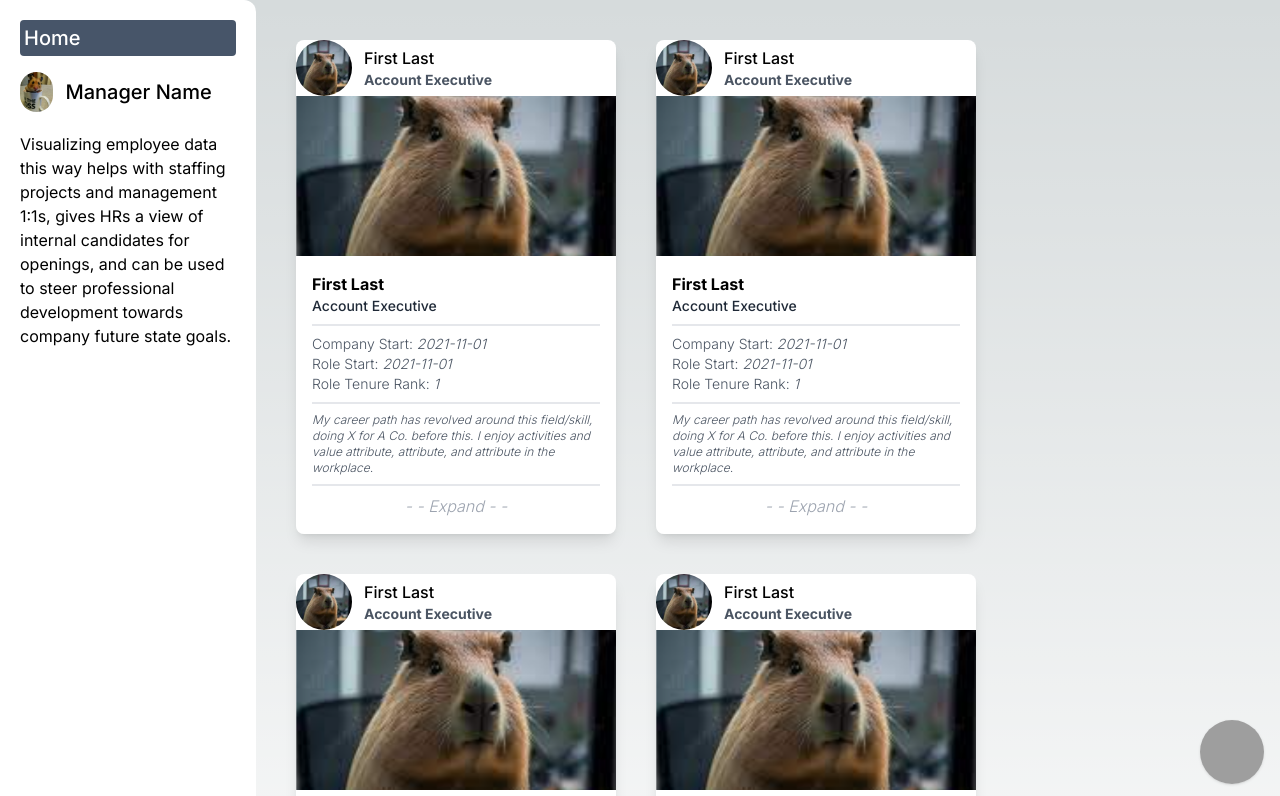
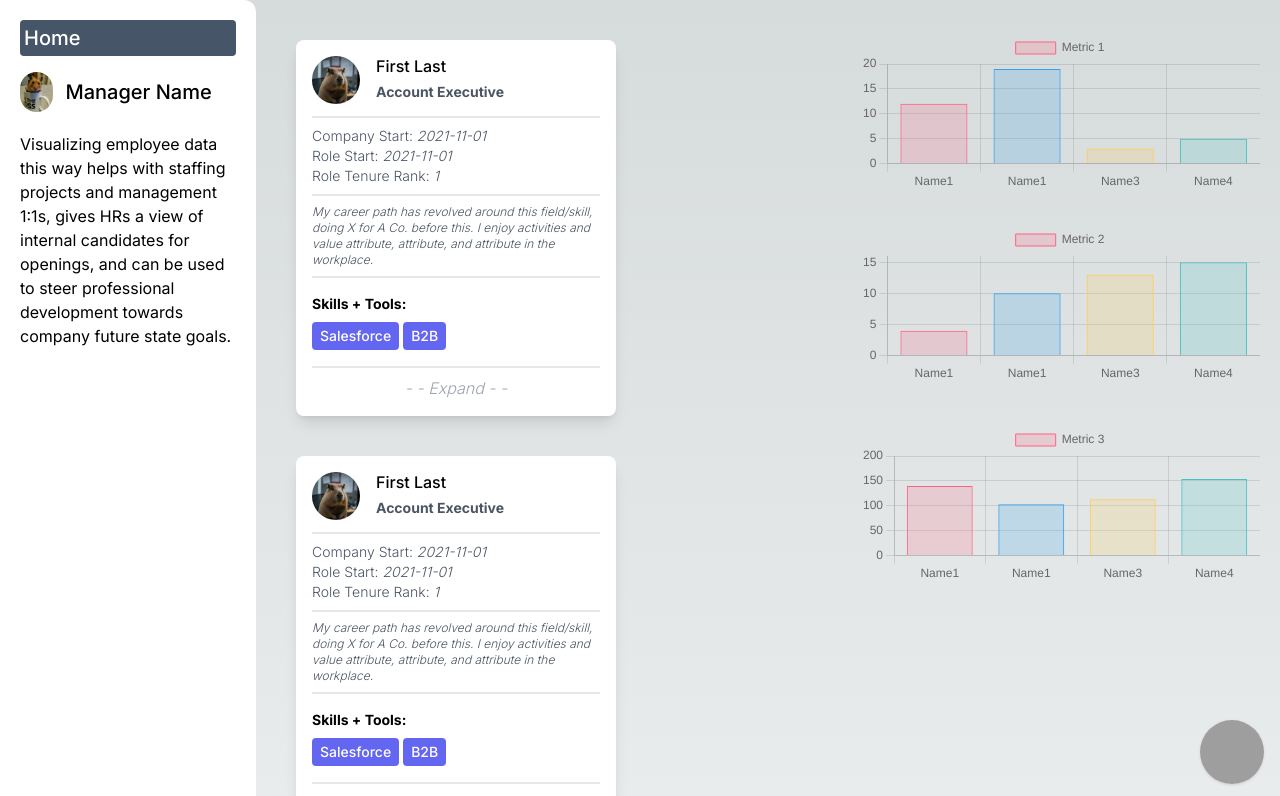
Before and after one commit to jjward25/upskill, a Next.js app: page /myteam in a window 1280 px wide. Shown: the top 796 px of the page. Built offline with nearby package versions, Linux system fonts and the light colour scheme; grey boxes are pictures that could not be loaded.

Commit message:
charts+stuff

```diff
--- a/app/myteam/page.tsx
+++ b/app/myteam/page.tsx
@@ -1,6 +1,12 @@
 "use client"
 import content from '../../employees.json';
 import React, { useState } from 'react'
+
+import {Bar} from 'react-chartjs-2';
+import {Chart, BarController, BarElement, CategoryScale,LinearScale,Tooltip, Legend, LineController, LineElement,PieController ,PointElement} from 'chart.js'
+Chart.register(BarController, BarElement, CategoryScale,LinearScale,Tooltip, Legend, LineController, LineElement,PieController ,PointElement)
+
+
 
 export default function Detail() {
 
@@ -16,6 +22,67 @@ export default function Detail() {
     });
   };
 
+  const barData = {
+    labels: ['Name1', 'Name1', 'Name3', 'Name4'],
+    datasets: [{
+      label: 'Metric 1',
+      data: [12, 19, 3, 5],
+      backgroundColor: [
+        'rgba(255, 99, 132, 0.2)',
+        'rgba(54, 162, 235, 0.2)',
+        'rgba(255, 206, 86, 0.2)',
+        'rgba(75, 192, 192, 0.2)'
+      ],
+      borderColor: [
+        'rgba(255, 99, 132, 1)',
+        'rgba(54, 162, 235, 1)',
+        'rgba(255, 206, 86, 1)',
+        'rgba(75, 192, 192, 1)'
+      ],
+      borderWidth: 1
+    }]
+  }
+
+  const barData2 = {
+    labels: ['Name1', 'Name1', 'Name3', 'Name4'],
+    datasets: [{
+      label: 'Metric 2',
+      data: [4, 10, 13, 15],
+      backgroundColor: [
+        'rgba(255, 99, 132, 0.2)',
+        'rgba(54, 162, 235, 0.2)',
+        'rgba(255, 206, 86, 0.2)',
+        'rgba(75, 192, 192, 0.2)'
+      ],
+      borderColor: [
+        'rgba(255, 99, 132, 1)',
+        'rgba(54, 162, 235, 1)',
+        'rgba(255, 206, 86, 1)',
+        'rgba(75, 192, 192, 1)'
+      ],
+      borderWidth: 1
+    }]
+  }
+  const barData3 = {
+    labels: ['Name1', 'Name1', 'Name3', 'Name4'],
+    datasets: [{
+      label: 'Metric 3',
+      data: [140, 103, 113, 154],
+      backgroundColor: [
+        'rgba(255, 99, 132, 0.2)',
+        'rgba(54, 162, 235, 0.2)',
+        'rgba(255, 206, 86, 0.2)',
+        'rgba(75, 192, 192, 0.2)'
+      ],
+      borderColor: [
+        'rgba(255, 99, 132, 1)',
+        'rgba(54, 162, 235, 1)',
+        'rgba(255, 206, 86, 1)',
+        'rgba(75, 192, 192, 1)'
+      ],
+      borderWidth: 1
+    }]
+  }
 
     return (
       <main className='flex flex-col md:flex-row min-h-screen w-full max-w-full'>
@@ -47,35 +114,31 @@ export default function Detail() {
 
         <div className='flex flex-col md:flex-row h-min p-5 w-full md:w-4/5'>
 
-          <div className=' m-auto md:flex md:flew-row h-min font-bold mb-5'>
-            <div className="flex flex-col md:flex-row md:flex-wrap min-h-screen md:items-start">
+        <div className=' m-auto md:flex w-full md:flew-row h-min font-bold mb-5 md:max-w-1/2'>
+
+        <div className="flex flex-col md:flex-row md:flex-wrap min-h-screen md:content-start md:justify-normal md:items-start">
 
                 {content &&
                     content.filter(item => item.role == 'Account Executive').map((item, i) => (
 
-                    <div key={"Card" + Math.random()} className="overflow-hidden shadow-lg transition duration-500 ease-in-out transform hover:-translate-y-1 hover:shadow-2xl rounded-lg h-90 w-80 cursor-pointer mx-5 my-5">
+                    <div key={"Card" + Math.random()} className=" overflow-hidden shadow-lg transition duration-500 ease-in-out transform hover:-translate-y-1 hover:shadow-2xl rounded-lg h-90 w-80 cursor-pointer mx-auto md:mx-5 my-5">
 
-                        <div className="flex items-center bg-white h-15">
-                            <img className='w-14 h-14 object-cover m-auto rounded-full' alt='User avatar' src={item.imgLink}/>
+                        <div className="flex items-center bg-white h-15 pl-3 pt-2">
+                            <img className='w-14 h-14 p-1 mt-1 object-cover m-auto rounded-full' alt='User avatar' src={item.imgLink}/>
 
                             <div className="pl-3 w-full">
                               <div className="font-medium">
                                   {item.firstLast}
                               </div>
-                                <div className="text-gray-600 text-sm">
+                              <div className="text-gray-600 text-sm pt-1">
                                   {item.role}
                               </div>
                           </div>
                         </div>
 
                         <a href="#" className="w-full block h-full">
-                            <img alt="blog photo" src={item.imgLink} className="max-h-40 w-full object-cover"/>
-                            <div className="bg-white w-full p-4">
-                                {item.firstLast}
-                                <p className="text-gray-800 text-sm font-medium pb-2 mb-2 border-b-2">
-                                    {item.role}
-                                </p>
-                                <p className="text-gray-600 font-light text-sm pb-2 mb-2 border-b-2">
+                            <div className="bg-white w-full p-4 pt-2">
+                            <p className="text-gray-600 font-light text-sm py-2 mb-2 border-y-2">
                                   Company Start: <em>{item.companyStartDate}</em>
                                   <br/>Role Start: <em>{item.roleStartDate}</em>
                                   <br/>Role Tenure Rank: <em>{item.roleTenureRank}</em>
@@ -84,6 +147,17 @@ export default function Detail() {
                                     <em>{item.personalStatement}</em>
                                 </p>
 
+                                <div className="flex flex-col justify-starts items-left py-2 mb-2 text-sm border-b-2">
+                                    Skills + Tools:
+                                    <div className='flex flex-wrap'>
+                                        {Object.keys(item.skillsTools).map(key => (
+                                            <span key={"Key" + Math.random()}  className="my-2 mr-1 px-2 py-1 rounded font-medium text-white bg-indigo-500">
+                                            {key}
+                                            </span>
+                                        ))}
+                                    </div>
+                                </div>
+
                                 <div className='text-center text-gray-400 font-light italic hover:text-indigo-400'>
                                     <a className='' onClick={(e) => toggleVisibility(item.EmpID)}>
                                         - - Expand - -</a>
@@ -91,6 +165,7 @@ export default function Detail() {
 
                                 {expandedIds.includes(item.EmpID)  && (
                                     <div className="flex flex-col my-5 px-2">
+                                        <img alt="blog photo" src={item.imgLink} className="max-h-40 w-full object-cover mb-2 rounded-xl"/>
 
                                         <p className='text-sm'>Role Performance: </p>
                                         <p className="text-gray-600 font-light text-sm pb-2 mb-2 border-b-2">
@@ -123,20 +198,11 @@ export default function Detail() {
                                         </p>
 
                                         <p className='text-sm'>Prior + Related: </p>
-                                        <p className="text-gray-600 font-light text-sm pb-2 mb-2 border-b-2">
+                                        <p className="text-gray-600 font-light text-sm pb-2 mb-2">
                                             {item.careerDevelopment.priorExperience.relatedCertificationsEnablement}
                                         </p>
 
-                                        <div className="flex flex-col justify-starts items-left py-2 text-sm ">
-                                            Skills + Tools:
-                                            <div className='flex flex-wrap'>
-                                                {Object.keys(item.careerDevelopment.skillsTools).map(key => (
-                                                    <span key={"Key" + Math.random()}  className="my-1 mr-1 px-2 py-1 rounded font-medium text-white bg-indigo-500">
-                                                    {key}
-                                                    </span>
-                                                ))}
-                                            </div>
-                                        </div>
+
                                     </div>
                                 )}
 
@@ -145,6 +211,43 @@ export default function Detail() {
                     </div>
                 ))}
             </div>
+
+            <div className='flex flex-col h-screen md:w-full '>
+
+                <div className='h-1/5 w-full my-3'>
+                <Bar
+                data={barData}
+                width={400}
+                height={200}
+                options={{
+                    maintainAspectRatio: false
+                }}
+                />
+                </div>
+
+                <div className='h-1/5 w-full my-5'>
+                <Bar
+                data={barData2}
+                width={400}
+                height={200}
+                options={{
+                    maintainAspectRatio: false
+                }}
+                />
+                </div>
+
+                <div className='h-1/5 w-full my-5'>
+                <Bar
+                data={barData3}
+                width={400}
+                height={200}
+                options={{
+                    maintainAspectRatio: false
+                }}
+                />
+                </div>
+            </div>
+
 
             <div className="fixed bottom-0 right-0 mb-4 mr-4 z-10">
                 <div>
--- a/app/page.tsx
+++ b/app/page.tsx
@@ -21,6 +21,19 @@ export default function Detail() {
   const [value, setValue] = useState(content);
   console.log(value)
 
+  function filterByValue(array:any, string:any) {
+    return array.filter(o => Object.keys(o).some(k => String(o[k]).toLowerCase().includes(string.toLowerCase())));
+  }
+
+  function filterByRole(array:any, string:any) {
+    return array.filter(emp => emp.role.toLowerCase().includes(string.toLowerCase()))
+}
+  function filterByName(array:any, string:any) {
+    return array.filter(emp => emp.firstLast.toLowerCase().includes(string.toLowerCase()))
+    }
+
+
+
   return (
     <main className='flex flex-col md:flex-row min-h-screen w-full max-w-full'>
 
@@ -34,11 +47,16 @@ export default function Detail() {
               </a>
             </h3>
         </div>
-        <h3 className='h-0 md:h-min font-bold md:my-5'>Search Keywords:</h3>
-        <input className='mb-3 border-2'
-            placeholder='no caps'
-            onChange={(e) => {setValue(content.filter((el:any) => Object.keys(el).some((parameter) => el[parameter].toString().toLowerCase().includes(e.target.value))));}}>
+        <h3 className='h-0 md:h-min font-bold md:my-5'>Search:</h3>
+        <input className='mb-5 border-2 '
+            placeholder='Search by Role'
+            onChange={(e) => {setValue(filterByRole(content,e.target.value));}}>
         </input>
+        <input className='mb-5 border-2'
+            placeholder='Search by Name'
+            onChange={(e) => {setValue(filterByName(content,e.target.value));}}>
+        </input>
+
         <p className='my-3'>{`Visualizing employee data this way helps with staffing projects and management 1:1s, gives HRs a view of internal candidates for openings, and can be used to steer professional development towards company future state goals.`}</p>
       </div>
 
@@ -46,34 +64,32 @@ export default function Detail() {
       <div className='flex flex-col md:flex-row h-min p-5 w-full md:w-4/5'>
 
         <div className=' m-auto md:flex md:flew-row h-min font-bold mb-5'>
-          <div className="flex flex-col md:flex-row md:flex-wrap min-h-screen md:items-start">
+
+          <div className="flex flex-col md:flex-row md:flex-wrap min-h-screen md:content-start md:justify-normal md:items-start">
+
 
               {content &&
                   value.map((item, i) => (
 
                   <div key={"Card" + Math.random()} className="overflow-hidden shadow-lg transition duration-500 ease-in-out transform hover:-translate-y-1 hover:shadow-2xl rounded-lg h-90 w-80 cursor-pointer mx-5 my-5">
 
-                      <div className="flex items-center bg-white h-15">
-                          <img className='w-14 h-14 object-cover m-auto rounded-full' alt='User avatar' src={item.imgLink}/>
+                      <div className="flex items-center bg-white h-15 pl-3 pt-2">
+                          <img className='w-14 h-14 p-1 mt-1 object-cover m-auto rounded-full' alt='User avatar' src={item.imgLink}/>
 
                           <div className="pl-3 w-full">
                               <div className="font-medium">
                                   {item.firstLast}
                               </div>
-                              <div className="text-gray-600 text-sm">
+                              <div className="text-gray-600 text-sm pt-1">
                                   {item.role}
                               </div>
                           </div>
                       </div>
 
                       <a href="#" className="w-full block h-full">
-                          <img alt="blog photo" src={item.imgLink} className="max-h-40 w-full object-cover"/>
-                          <div className="bg-white w-full p-4">
-                              {item.firstLast}
-                              <p className="text-gray-800 text-sm font-medium pb-2 mb-2 border-b-2">
-                                  {item.role}
-                              </p>
-                              <p className="text-gray-600 font-light text-sm pb-2 mb-2 border-b-2">
+                          <div className="bg-white w-full p-4 pt-2">
+
+                              <p className="text-gray-600 font-light text-sm py-2 mb-2 border-y-2">
                                 Company Start: <em>{item.companyStartDate}</em>
                                 <br/>Role Start: <em>{item.roleStartDate}</em>
                                 <br/>Role Tenure Rank: <em>{item.roleTenureRank}</em>
@@ -81,6 +97,17 @@ export default function Detail() {
                               <p className="text-gray-600 font-light text-xs pr-1 pb-2 mb-2 border-b-2">
                                   <em>{item.personalStatement}</em>
                               </p>
+
+                              <div className="flex flex-col justify-starts items-left py-2 mb-2 text-sm border-b-2">
+                                    Skills + Tools:
+                                    <div className='flex flex-wrap mb-2'>
+                                        {Object.keys(item.skillsTools).map(key => (
+                                            <span key={"Key" + Math.random()} className="my-2 mr-1 px-2 py-1 rounded font-medium text-white bg-indigo-500">
+                                            {key}
+                                            </span>
+                                        ))}
+                                    </div>
+                                </div>
 
                               <div className='text-center text-gray-400 font-light italic hover:text-indigo-400'>
                                   <Link className=''
@@ -92,6 +119,7 @@ export default function Detail() {
 
                               {expandedIds.includes(item.EmpID)  && (
                                   <div className="flex flex-col my-5 px-2">
+                                    <img alt="blog photo" src={item.imgLink} className="max-h-40 w-full object-cover mb-2 rounded-xl"/>
 
                                       <p className='text-sm'>Role Performance: </p>
                                       <p className="text-gray-600 font-light text-sm pb-2 mb-2 border-b-2">
@@ -124,20 +152,9 @@ export default function Detail() {
                                       </p>
 
                                       <p className='text-sm'>Prior + Related: </p>
-                                      <p className="text-gray-600 font-light text-sm pb-2 mb-2 border-b-2">
+                                      <p className="text-gray-600 font-light text-sm pb-2 mb-2">
                                           {item.careerDevelopment.priorExperience.relatedCertificationsEnablement}
                                       </p>
-
-                                      <div className="flex flex-col justify-starts items-left py-2 text-sm ">
-                                          Skills + Tools:
-                                          <div className='flex flex-wrap'>
-                                              {Object.keys(item.careerDevelopment.skillsTools).map(key => (
-                                                  <span key={"Key" + Math.random()} className="my-1 mr-1 px-2 py-1 rounded font-medium text-white bg-indigo-500">
-                                                  {key}
-                                                  </span>
-                                              ))}
-                                          </div>
-                                      </div>
                                   </div>
                               )}
 
--- a/employees.json
+++ b/employees.json
@@ -9,6 +9,10 @@
         "roleTenureRank": 1,
         "imgLink": "/greg.png",
         "personalStatement": "My career path has revolved around this field/skill, doing X for A Co. before this. I enjoy activities and value attribute, attribute, and attribute in the workplace. ",
+        "skillsTools":{
+            "Salesforce": "2 Years",
+            "B2B": "2 Years"
+        },
         "roleDevelopment":{
         "rolePerformance": {
                 "customerSatisfaction": 9.2,
@@ -35,10 +39,7 @@
                 "Sales Engineering",
                 "Sales Ops"
             ],
-            "skillsTools":{
-                "Salesforce": "2 Years",
-                "B2B": "2 Years"
-            },
+
             "priorExperience": {
                 "relatedCertificationsEnablement": ""
             }
@@ -53,6 +54,10 @@
         "roleTenureRank": 1,
         "imgLink": "/greg.png",
         "personalStatement": "My career path has revolved around this field/skill, doing X for A Co. before this. I enjoy activities and value attribute, attribute, and attribute in the workplace. ",
+        "skillsTools":{
+            "Salesforce": "2 Years",
+            "B2B": "2 Years"
+        },
         "roleDevelopment":{
             "rolePerformance": {
                 "customerSatisfaction": 9.2,
@@ -79,10 +84,6 @@
                 "Sales Engineering",
                 "Sales Ops"
             ],
-            "skillsTools":{
-                "Salesforce": "2 Years",
-                "B2B": "2 Years"
-            },
             "priorExperience": {
                 "relatedCertificationsEnablement": ""
             }
@@ -97,6 +98,10 @@
         "roleTenureRank": 1,
         "imgLink": "/greg.png",
         "personalStatement": "My career path has revolved around this field/skill, doing X for A Co. before this. I enjoy activities and value attribute, attribute, and attribute in the workplace. ",
+        "skillsTools":{
+            "Salesforce": "2 Years",
+            "B2B": "2 Years"
+        },
         "roleDevelopment":{
         "rolePerformance": {
                 "customerSatisfaction": 9.2,
@@ -123,10 +128,6 @@
                 "Sales Engineering",
                 "Sales Ops"
             ],
-            "skillsTools":{
-                "Salesforce": "2 Years",
-                "B2B": "2 Years"
-            },
             "priorExperience": {
                 "relatedCertificationsEnablement": ""
             }
@@ -141,6 +142,10 @@
         "roleTenureRank": 1,
         "imgLink": "/greg.png",
         "personalStatement": "My career path has revolved around this field/skill, doing X for A Co. before this. I enjoy activities and value attribute, attribute, and attribute in the workplace. ",
+        "skillsTools":{
+            "Salesforce": "2 Years",
+            "B2B": "2 Years"
+        },
         "roleDevelopment":{
         "rolePerformance": {
                 "customerSatisfaction": 9.2,
@@ -167,10 +172,6 @@
                 "Sales Engineering",
                 "Sales Ops"
             ],
-            "skillsTools":{
-                "Salesforce": "2 Years",
-                "B2B": "2 Years"
-            },
             "priorExperience": {
                 "relatedCertificationsEnablement": ""
             }
@@ -185,6 +186,10 @@
         "roleStartDate": "2021-11-01",
         "roleTenureRank": 1,
         "imgLink": "/greg.png",
+        "skillsTools":{
+            "Salesforce": "2 Years",
+            "B2B": "2 Years"
+        },
         "personalStatement": "My career path has revolved around this field/skill, doing X for A Co. before this. I enjoy activities and value attribute, attribute, and attribute in the workplace. ",
         "roleDevelopment":{
         "rolePerformance": {
@@ -210,9 +215,6 @@
                 "Technical Project Manager",
                 "Project Portfolio Manager"
             ],
-            "skillsTools":{
-                "PMP": "2 Years"
-            },
             "priorExperience": {
                 "relatedCertificationsEnablement": ""
             }
--- a/package.json
+++ b/package.json
@@ -18,12 +18,14 @@
     "@types/react": "18.2.14",
     "@types/react-dom": "18.2.6",
     "autoprefixer": "10.4.14",
+    "chart.js": "^4.3.2",
     "eslint": "8.44.0",
     "eslint-config-next": "13.4.9",
     "mui": "^0.0.1",
     "next": "13.4.9",
     "postcss": "8.4.25",
     "react": "18.2.0",
+    "react-chartjs-2": "^5.2.0",
     "react-dom": "18.2.0",
     "tailwindcss": "3.3.2",
     "typescript": "5.1.6"
```
Also changed, not shown: 1 other file (tests, documents, lock files or other folders). Lines whose indentation alone changed are shown as unchanged.
